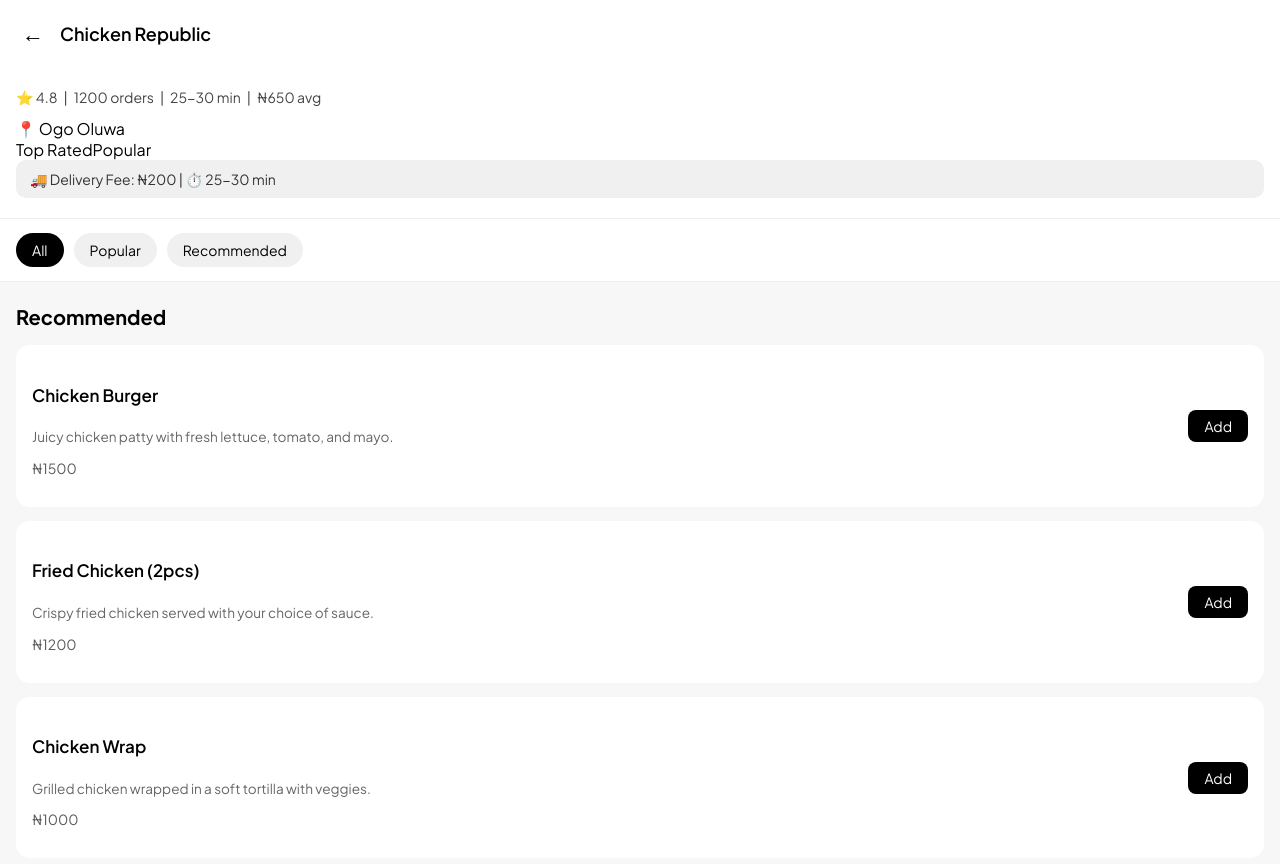
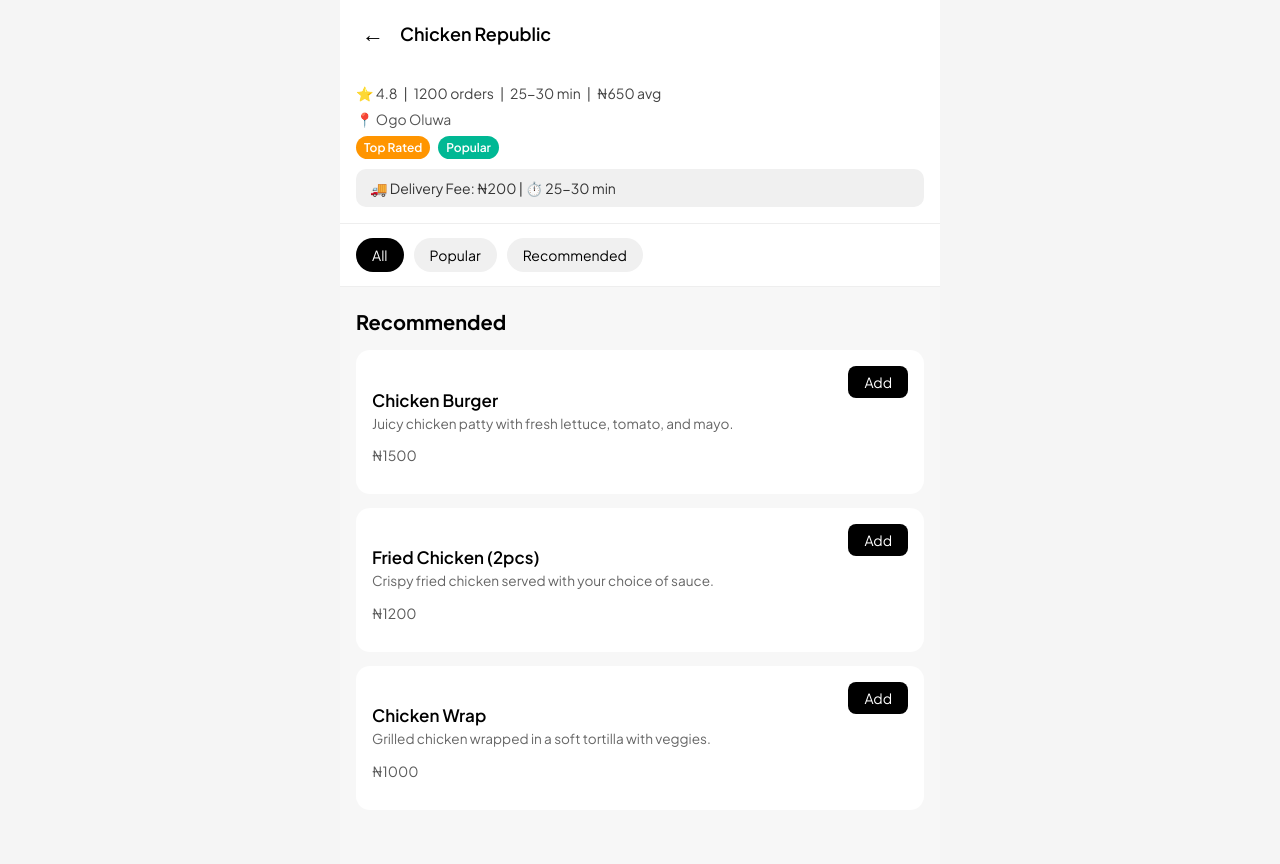
Before and after one commit to ay30bg/droppa, a React (Create React App) app: page /details/1 in a window 1280 px wide. Shown: the top 864 px of the page. Built offline with nearby package versions, Linux system fonts and the light colour scheme.

Commit message:
Update restaurantdetails.css

```diff
--- a/src/styles/restaurantdetails.css
+++ b/src/styles/restaurantdetails.css
@@ -5,6 +5,8 @@
   background: #f7f7f7;
   font-family: -apple-system, BlinkMacSystemFont, "Inter", sans-serif;
   padding-bottom: 90px;
+  max-width: 600px; /* center content on larger screens */
+  margin: 0 auto;
 }
 
 /* ───────────── HEADER ───────────── */
@@ -41,14 +43,8 @@
 /* ───────────── RESTAURANT INFO ───────────── */
 .cd-rest-info {
   background: white;
-  padding: 20px 16px;
+  padding: 16px;
   border-bottom: 1px solid #eee;
-}
-
-.cd-rest-info h2 {
-  font-size: 24px;
-  font-weight: 700;
-  margin-bottom: 6px;
 }
 
 .cd-sub-info {
@@ -57,7 +53,36 @@
   align-items: center;
   color: #444;
   font-size: 14px;
-  margin-bottom: 12px;
+  margin-bottom: 8px;
+  flex-wrap: wrap;
+}
+
+.cd-street-info {
+  font-size: 14px;
+  color: #555;
+  margin-bottom: 8px;
+}
+
+.cd-tags {
+  display: flex;
+  gap: 8px;
+  margin-bottom: 10px;
+}
+
+.cd-badge {
+  font-size: 12px;
+  padding: 4px 8px;
+  border-radius: 12px;
+  color: white;
+  font-weight: 600;
+}
+
+.cd-badge.top-rated {
+  background: #ff9500; /* orange */
+}
+
+.cd-badge.popular {
+  background: #00b894; /* green */
 }
 
 .cd-delivery-box {
@@ -123,27 +148,42 @@
   margin-bottom: 14px;
   display: flex;
   justify-content: space-between;
-  align-items: center;
+  align-items: flex-start; /* align button to top */
+  gap: 12px;
+}
+
+.cd-item-info {
+  flex: 1;
+  min-width: 0; /* allows text to wrap */
 }
 
 .cd-item-info h4 {
   font-size: 17px;
   font-weight: 600;
+  margin-bottom: 2px;
 }
 
 .cd-subtext {
   font-size: 0.85rem;
   color: #666;
-  margin-top: 2px;
+  margin-top: 4px;
+  line-height: 1.3;
+  word-break: break-word;
 }
 
 .cd-price {
   color: #5a5a5a;
-  margin-top: 3px;
+  margin-top: 4px;
   font-size: 14px;
 }
 
 /* ───────────── ADD BUTTON ───────────── */
+.cd-add-btn,
+.cd-qty-box {
+  flex-shrink: 0;
+  align-self: flex-start;
+}
+
 .cd-add-btn {
   background: black;
   color: white;
```
